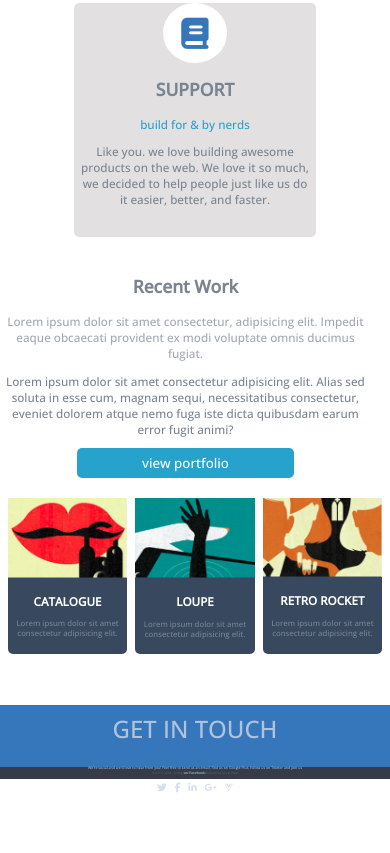
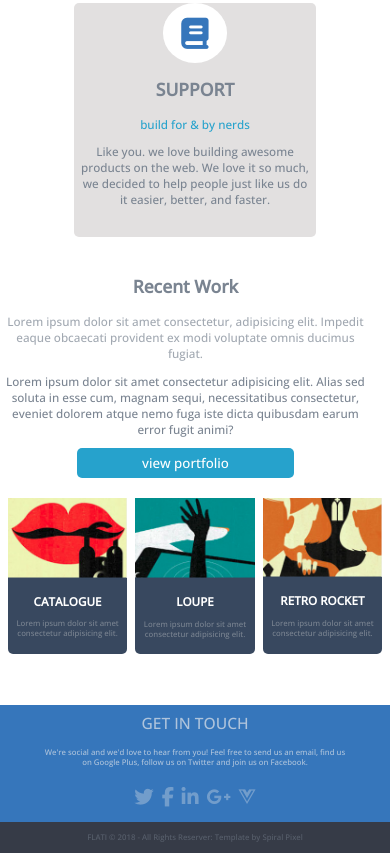
Before and after one commit to Vingt-Six/Exo2-Sass, a website: page index.html in a window 390 px wide. Shown: the part 1022-1875 px from the top of the page. Before the commit the page ends 1815 px from the top, so only its background shows below. Drawn offline with nearby package versions, Linux system fonts and the light colour scheme.

Commit message:
page fini + mediaqueries fini

```diff
--- a/src/sass/module/_footer.sass
+++ b/src/sass/module/_footer.sass
@@ -8,9 +8,13 @@
     @media screen and ( min-width: 768px ) and ( max-width: 1023px )
         margin-top: 4%
         height: 18vw
+    @media screen and ( min-width: 375px ) and ( max-width: 767px )
+        height: 30vw
     h2
         padding-top: 2%
         font-weight: 100
+        @media screen and ( min-width: 375px ) and ( max-width: 767px )
+            font-size: 4vw
     p
         font-size: 0.9vw
         width: 55%
@@ -18,14 +22,21 @@
         //mediaqueries tablette
         @media screen and ( min-width: 768px ) and ( max-width: 1023px )
             font-size: 1.2vw
+        @media screen and ( min-width: 375px ) and ( max-width: 767px )
+            font-size: 2vw
+            width: 80%
     div
         display: flex
         justify-content: center
         margin-top: 2%
+        @media screen and ( min-width: 375px ) and ( max-width: 767px )
+            margin-top: 5%
         i
             font-size: 2.5vw
             margin: 0 1%
             opacity: 50%
+            @media screen and ( min-width: 375px ) and ( max-width: 767px )
+                font-size: 5vw
 .copyfooter
     height: 3vw
     background-color: #363b47
@@ -33,6 +44,10 @@
     display: flex
     align-items: center
     justify-content: center
+    @media screen and ( min-width: 375px ) and ( max-width: 767px )
+        height: 8vw
     span
         font-size: 0.8vw
         opacity: 50%
+        @media screen and ( min-width: 375px ) and ( max-width: 767px )
+            font-size: 2vw
```
Also changed, not shown: public/css/app.css, 1 other file.
